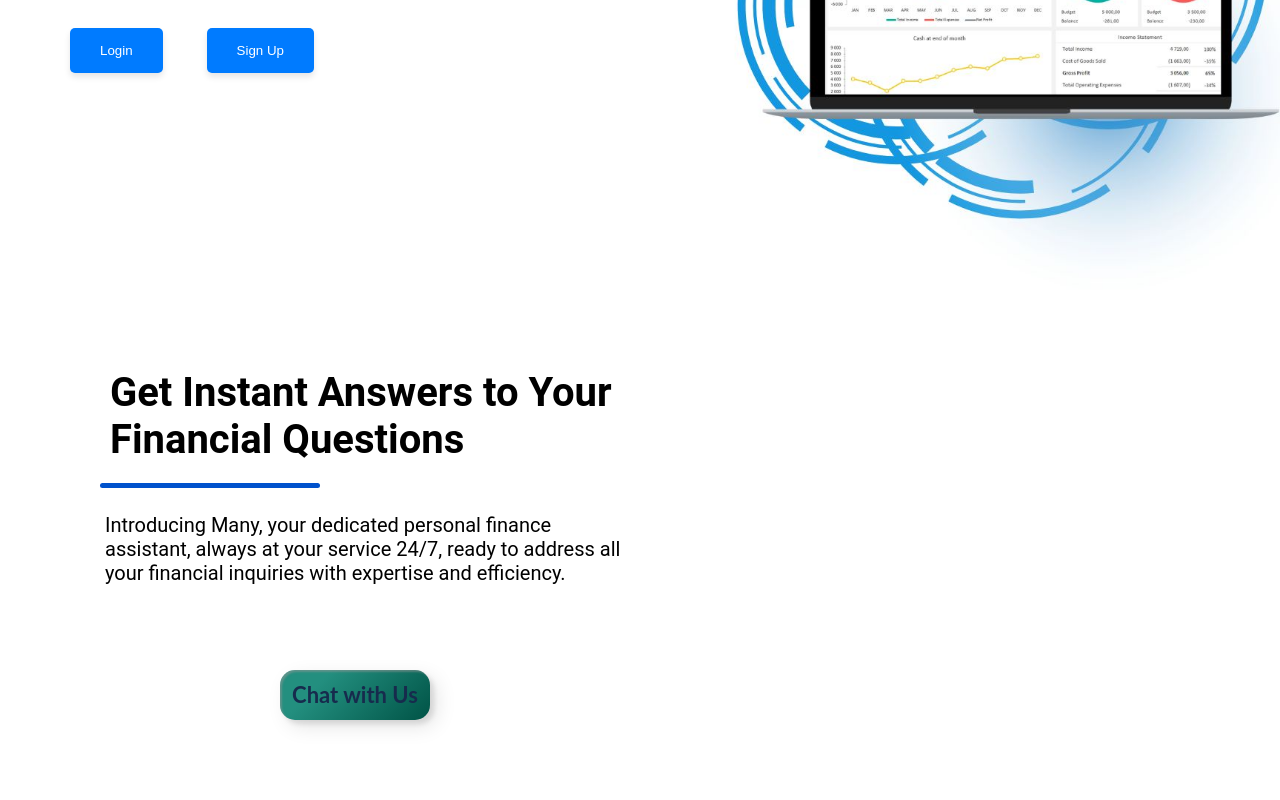
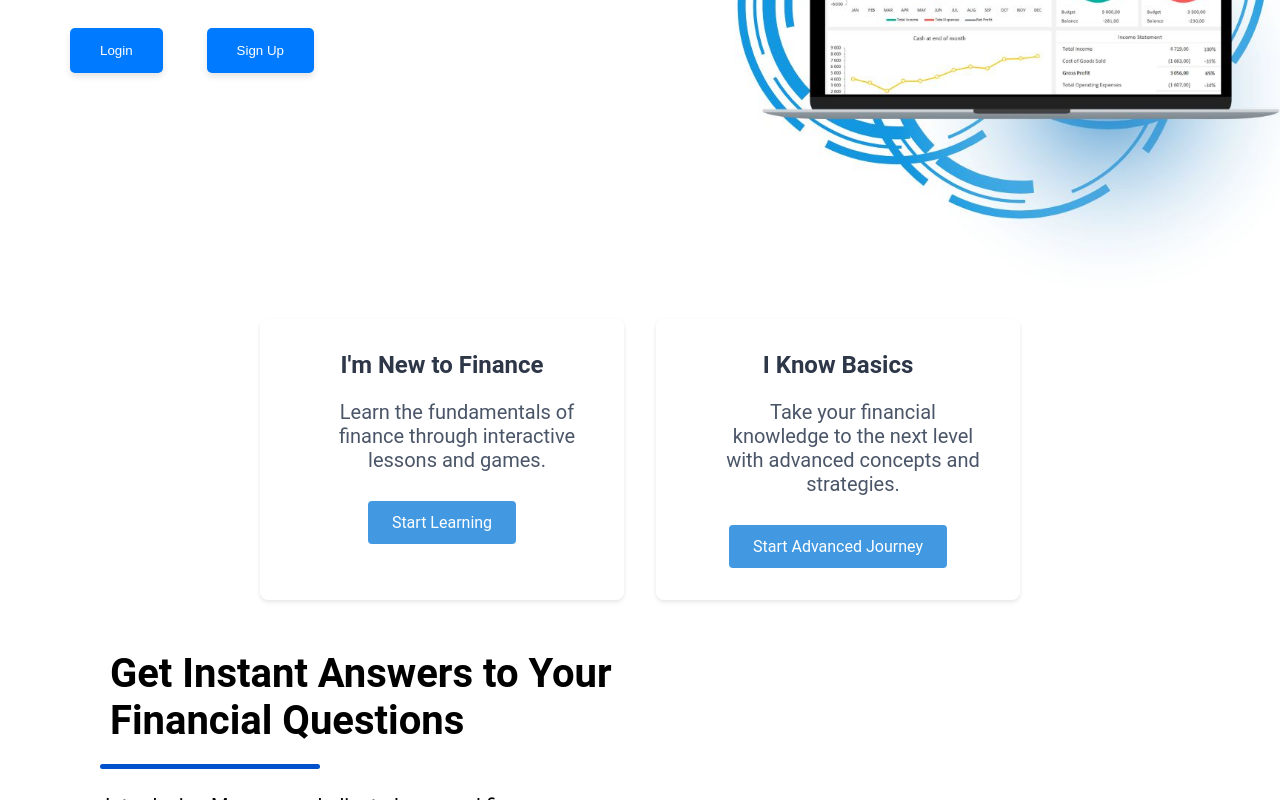
Before and after one commit to khushi-dutta/FinTech, a plain HTML site: page index.html in a window 1280 px wide. Shown: the part 540-1340 px from the top of the page. Drawn offline with nearby package versions, Linux system fonts and the light colour scheme; a script that the page names is missing.

Commit message:
Add files via upload

```diff
--- a/index.html
+++ b/index.html
@@ -210,6 +210,72 @@
             font-size: 18px;
             margin-bottom: 30px;
         }
+
+
+
+
+
+        /* .overlay {
+      width: 80%;
+      background: rgba(255, 255, 255, 0.9);
+      padding: 2rem;
+      border-radius: 1rem;
+      box-shadow: 0 4px 6px rgba(0, 0, 0, 0.1);
+    } */
+
+    /* h1 {
+      text-align: center;
+      color: #2d3748;
+      margin-bottom: 2rem;
+      font-size: 2.5rem;
+    } */
+
+    .cards-container-a {
+      display: flex;
+      gap: 2rem;
+      justify-content: center;
+      flex-wrap: wrap;
+    }
+
+    .card-a {
+      background: white;
+      padding: 2rem;
+      border-radius: 0.5rem;
+      width: 300px;
+      text-align: center;
+      cursor: pointer;
+      transition: transform 0.3s ease, box-shadow 0.3s ease;
+      box-shadow: 0 2px 4px rgba(0, 0, 0, 0.1);
+    }
+
+    .card-a:hover {
+      transform: translateY(-5px);
+      box-shadow: 0 6px 12px rgba(0, 0, 0, 0.15);
+    }
+
+    .card-a h2 {
+      color: #2d3748;
+      margin-bottom: 1rem;
+    }
+
+    .card-a p {
+      color: #4a5568;
+      margin-bottom: 1.5rem;
+    }
+
+    .button-a {
+      background: #4299e1;
+      color: white;
+      padding: 0.75rem 1.5rem;
+      border-radius: 0.25rem;
+      text-decoration: none;
+      display: inline-block;
+      transition: background 0.3s ease;
+    }
+
+    .button-a:hover {
+      background: #3182ce;
+    }
     </style>
 
   </head>
@@ -275,7 +341,31 @@
       </div>
   </div>
 
+  <div class="overlay">
+    <!-- <h1>Welcome to FinLearn</h1> -->
+    <div class="cards-container-a">
 
+
+      <div class="card-a"  onclick="window.location.href='beginner.html'">
+        <h2>I'm New to Finance</h2>
+        <p>Learn the fundamentals of finance through interactive lessons and games.</p>
+        <a href="#" class="button-a">Start Learning</a>
+      </div>
+
+      <div class="card-a"  onclick="window.location.href='basics.html'">
+        <h2>I Know Basics</h2>
+        <p>Take your financial knowledge to the next level with advanced concepts and strategies.</p>
+        <a href="#" class="button-a">Start Advanced Journey</a>
+      </div>
+
+      <!-- <div class="card"  onclick="window.location.href='basics.html'">
+        <h2>Financial Tracker</h2>
+        <p>Financial TrackerMonitor your expenses, track savings, and achieve your financial goals with ease.</p>
+        <a href="#" class="button">Start Tracking</a>
+      </div> -->
+
+    </div>
+  </div>
       <section>
         <div class="ai container three">
           <div class="content">
```
